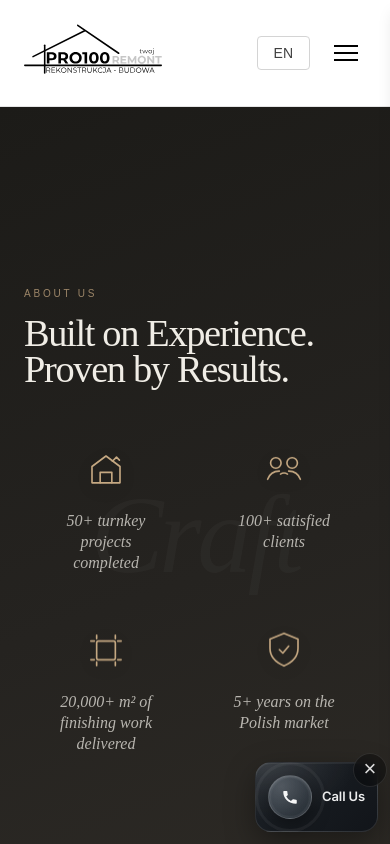
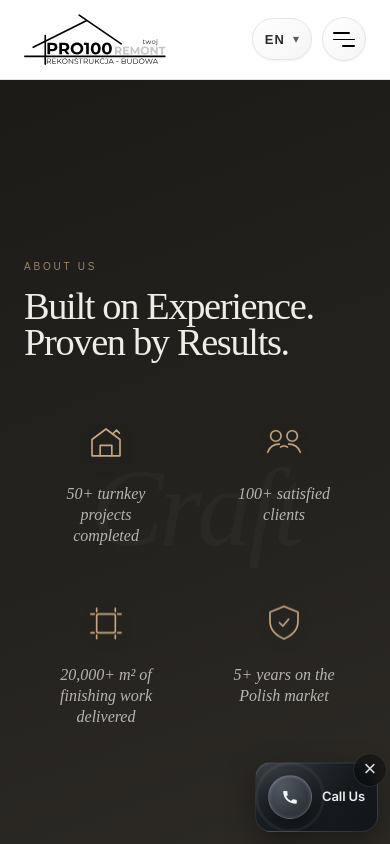
Before and after one commit to romanasolovan/prosto-remont, a Next.js app: page /en/about in a window 390 px wide. Shown: the top 844 px of the page. Built offline with nearby package versions, Linux system fonts and the light colour scheme.

Commit message:
improve responsive navigation with redesigned mobile menu, progressive header behavior, and enhanced language switcher UX

```diff
--- a/app/components/Header/Header.module.css
+++ b/app/components/Header/Header.module.css
@@ -1,44 +1,67 @@
 .header {
   position: sticky;
   top: 0;
-  background-color: var(--color-white);
+  background-color: rgba(255, 255, 255, 0.94);
+  backdrop-filter: blur(10px);
   border-bottom: 1px solid var(--color-grey-200);
   z-index: var(--z-sticky);
-  padding: var(--space-md) 0;
+  padding: 14px 0;
+  width: 100%;
+  transition:
+    padding var(--transition-base),
+    box-shadow var(--transition-base),
+    background-color var(--transition-base);
+}
+
+.headerCompact {
+  padding: 10px 0;
+  box-shadow: 0 6px 18px rgba(0, 0, 0, 0.04);
 }
 
 .headerContent {
   display: flex;
   align-items: center;
   justify-content: space-between;
-  gap: var(--space-md); /* Reduced from var(--space-lg) */
+  gap: 12px;
+  min-width: 0;
 }
 
 .logo {
-  font-family: var(--font-heading);
-  font-size: var(--text-2xl);
-  font-weight: 700;
-  letter-spacing: 0.05em;
-  color: var(--color-black);
-  transition: opacity var(--transition-fast);
-  flex-shrink: 0;
+  display: inline-flex;
+  align-items: center;
+  flex-shrink: 1;
+  min-width: 0;
+  max-width: 154px;
+  transition:
+    opacity var(--transition-fast),
+    max-width var(--transition-base);
+}
+
+.headerCompact .logo {
+  max-width: 146px;
 }
 
 .logo:hover {
-  opacity: 0.7;
-  color: var(--color-black);
+  opacity: 0.72;
 }
 
-/* Desktop Navigation */
+.logo img {
+  width: 100%;
+  height: auto;
+  display: block;
+}
+
 .desktopNav {
   display: none;
+  min-width: 0;
 }
 
 .navList {
   display: flex;
-  gap: var(--space-md); /* Reduced from var(--space-lg) for tighter spacing */
+  align-items: center;
+  gap: 18px;
   list-style: none;
-  align-items: center;
+  min-width: 0;
 }
 
 .navLink {
@@ -56,10 +79,10 @@
 .navLink::after {
   content: "";
   position: absolute;
-  bottom: 0;
+  bottom: -2px;
   left: 0;
   width: 0;
-  height: 2px;
+  height: 1.5px;
   background-color: var(--color-black);
   transition: width var(--transition-base);
 }
@@ -72,59 +95,144 @@
   width: 100%;
 }
 
-/* Header Actions */
 .headerActions {
   display: flex;
   align-items: center;
-  gap: var(
-    --space-sm
-  ); /* Reduced gap between language switcher and mobile button */
+  gap: 10px;
   flex-shrink: 0;
 }
 
-/* Mobile Menu Button */
+/* Premium burger button */
 .mobileMenuButton {
-  display: flex;
+  position: relative;
+  display: inline-flex;
   flex-direction: column;
+  justify-content: center;
   gap: 5px;
-  background: none;
-  border: none;
+  background: linear-gradient(
+    135deg,
+    var(--color-white),
+    var(--color-grey-100)
+  );
+  border: 1px solid var(--color-grey-200);
+  border-radius: 999px;
   cursor: pointer;
-  padding: var(--space-xs);
-  z-index: calc(var(--z-modal) + 1);
+  padding: 10px;
+  min-width: 44px;
+  min-height: 44px;
+  flex-shrink: 0;
+  box-shadow: var(--shadow-sm);
+  transition:
+    background-color var(--transition-fast),
+    border-color var(--transition-fast),
+    transform var(--transition-fast),
+    box-shadow var(--transition-fast);
+}
+
+.mobileMenuButton:hover {
+  border-color: var(--color-grey-300);
+  box-shadow: var(--shadow-md);
+  transform: translateY(-1px);
+}
+
+.mobileMenuButton:active {
+  transform: scale(0.96);
 }
 
 .hamburger {
   display: block;
-  width: 24px;
-  height: 2px;
+  height: 1.5px;
   background-color: var(--color-black);
-  transition: all var(--transition-base);
+  border-radius: 999px;
+  transition:
+    transform var(--transition-base),
+    opacity var(--transition-base),
+    width var(--transition-base);
 }
 
-/* Desktop breakpoint */
+.hamburger:nth-child(1) {
+  width: 17px;
+}
+
+.hamburger:nth-child(2) {
+  width: 22px;
+}
+
+.hamburger:nth-child(3) {
+  width: 13px;
+  align-self: flex-end;
+}
+
+.mobileMenuButtonOpen .hamburger:nth-child(1) {
+  width: 20px;
+  transform: translateY(6.5px) rotate(45deg);
+}
+
+.mobileMenuButtonOpen .hamburger:nth-child(2) {
+  opacity: 0;
+}
+
+.mobileMenuButtonOpen .hamburger:nth-child(3) {
+  width: 20px;
+  align-self: auto;
+  transform: translateY(-6.5px) rotate(-45deg);
+}
+
+@media (min-width: 480px) {
+  .logo {
+    max-width: 162px;
+  }
+}
+
 @media (min-width: 768px) {
   .header {
-    padding: var(--space-lg) 0;
+    padding: 16px 0;
+  }
+
+  .headerCompact {
+    padding: 12px 0;
   }
 
   .headerContent {
-    gap: var(--space-lg);
+    gap: 16px;
+  }
+
+  .logo {
+    max-width: 170px;
+  }
+}
+
+@media (min-width: 1024px) {
+  .header {
+    padding: 20px 0;
+  }
+
+  .headerCompact {
+    padding: 14px 0;
+  }
+
+  .headerContent {
+    gap: 24px;
+  }
+
+  .logo {
+    max-width: 178px;
+    flex-shrink: 0;
   }
 
   .desktopNav {
     display: block;
-    flex: 1;
-    margin-left: var(--space-xl); /* Space after logo */
-    margin-right: auto; /* Push language switcher to the right */
+    flex: 1 1 auto;
+    min-width: 0;
   }
 
   .navList {
-    gap: var(--space-lg); /* More spacious on desktop */
+    justify-content: center;
+    gap: 20px;
   }
 
   .headerActions {
-    gap: 0; /* No gap needed on desktop since only language switcher shows */
+    gap: 0;
   }
 
   .mobileMenuButton {
@@ -132,13 +240,8 @@
   }
 }
 
-/* Large desktop - even more refined spacing */
-@media (min-width: 1024px) {
+@media (min-width: 1280px) {
   .navList {
-    gap: var(--space-xl);
-  }
-
-  .desktopNav {
-    margin-left: var(--space-2xl);
+    gap: 28px;
   }
 }
--- a/app/components/Header/Header.tsx
+++ b/app/components/Header/Header.tsx
@@ -1,6 +1,6 @@
 "use client";
 
-import { useState } from "react";
+import { useEffect, useRef, useState } from "react";
 import { useTranslations } from "next-intl";
 import { Link } from "@/navigation";
 import styles from "./Header.module.css";
@@ -10,6 +10,10 @@ import Image from "next/image";
 
 export default function Header() {
   const [mobileMenuOpen, setMobileMenuOpen] = useState(false);
+  const [isCompact, setIsCompact] = useState(false);
+  const [headerHeight, setHeaderHeight] = useState(0);
+
+  const headerRef = useRef<HTMLElement | null>(null);
   const t = useTranslations("navigation");
 
   const navLinks = [
@@ -21,26 +25,67 @@ export default function Header() {
     { href: "/contact", label: t("contact") },
   ];
 
+  useEffect(() => {
+    const updateHeaderHeight = () => {
+      if (headerRef.current) {
+        setHeaderHeight(headerRef.current.offsetHeight);
+      }
+    };
+
+    const handleScroll = () => {
+      setIsCompact(window.scrollY > 24);
+    };
+
+    updateHeaderHeight();
+    handleScroll();
+
+    window.addEventListener("resize", updateHeaderHeight);
+    window.addEventListener("scroll", handleScroll, { passive: true });
+
+    return () => {
+      window.removeEventListener("resize", updateHeaderHeight);
+      window.removeEventListener("scroll", handleScroll);
+    };
+  }, []);
+
+  useEffect(() => {
+    if (!mobileMenuOpen) return;
+
+    const handleResize = () => {
+      if (headerRef.current) {
+        setHeaderHeight(headerRef.current.offsetHeight);
+      }
+    };
+
+    handleResize();
+    window.addEventListener("resize", handleResize);
+
+    return () => window.removeEventListener("resize", handleResize);
+  }, [mobileMenuOpen]);
+
   const toggleMobileMenu = () => {
-    setMobileMenuOpen(!mobileMenuOpen);
+    setMobileMenuOpen((prev) => !prev);
   };
 
   return (
     <>
-      <header className={styles.header}>
+      <header
+        ref={headerRef}
+        className={`${styles.header} ${isCompact ? styles.headerCompact : ""}`}
+      >
         <div className="container">
           <div className={styles.headerContent}>
             <Link href="/" className={styles.logo}>
               <Image
                 src="/LOGO_FULL.svg"
                 alt="Prosto Remont logo"
-                width={150}
-                height={50}
+                width={180}
+                height={60}
                 priority
+                style={{ width: "100%", height: "auto" }}
               />
             </Link>
 
-            {/* Desktop Navigation */}
             <nav className={styles.desktopNav}>
               <ul className={styles.navList}>
                 {navLinks.map((link) => (
@@ -56,9 +101,10 @@ export default function Header() {
             <div className={styles.headerActions}>
               <LanguageSwitcher />
 
-              {/* Mobile Menu Toggle */}
               <button
-                className={styles.mobileMenuButton}
+                className={`${styles.mobileMenuButton} ${
+                  mobileMenuOpen ? styles.mobileMenuButtonOpen : ""
+                }`}
                 onClick={toggleMobileMenu}
                 aria-label="Toggle mobile menu"
                 aria-expanded={mobileMenuOpen}
@@ -76,6 +122,7 @@ export default function Header() {
         isOpen={mobileMenuOpen}
         onClose={() => setMobileMenuOpen(false)}
         navLinks={navLinks}
+        topOffset={headerHeight}
       />
     </>
   );
--- a/app/components/LanguageSwitcher/LanguageSwitcher.module.css
+++ b/app/components/LanguageSwitcher/LanguageSwitcher.module.css
@@ -3,73 +3,130 @@
 }
 
 .currentLocale {
-  background: none;
-  border: 1px solid var(--color-grey-300);
-  padding: var(--space-xs) var(--space-sm);
-  font-size: var(--text-sm);
-  font-weight: 500;
+  display: inline-flex;
+  align-items: center;
+  gap: 8px;
+
+  border: 1px solid var(--color-grey-200);
+  background: linear-gradient(
+    135deg,
+    var(--color-white),
+    var(--color-grey-100)
+  );
+
+  padding: 8px 12px;
+  min-height: 42px;
+
+  border-radius: 999px;
   cursor: pointer;
-  border-radius: var(--radius-sm);
-  color: var(--color-grey-700);
-  transition: all var(--transition-fast);
+
+  box-shadow: var(--shadow-sm);
+
+  transition:
+    border-color var(--transition-fast),
+    box-shadow var(--transition-fast),
+    transform var(--transition-fast);
 }
 
 .currentLocale:hover {
-  border-color: var(--color-grey-600);
-  color: var(--color-black);
+  border-color: var(--color-grey-300);
+  box-shadow: var(--shadow-md);
+  transform: translateY(-1px);
 }
 
-.localeList {
+.currentLocaleText {
+  font-size: 13px;
+  font-weight: 600;
+  letter-spacing: 0.08em;
+  color: var(--color-grey-800);
+}
+
+.chevron {
+  font-size: 12px;
+  color: var(--color-grey-600);
+  transition: transform var(--transition-fast);
+}
+
+.chevronOpen {
+  transform: rotate(180deg);
+}
+
+.dropdown {
   position: absolute;
-  top: calc(100% + var(--space-xs));
+  top: calc(100% + 8px);
   right: 0;
-  background-color: var(--color-white);
+
+  min-width: 180px;
+
+  background: var(--color-white);
   border: 1px solid var(--color-grey-200);
-  border-radius: var(--radius-sm);
-  box-shadow: var(--shadow-md);
-  list-style: none;
-  min-width: 140px;
+  border-radius: 14px;
+
+  box-shadow: 0 14px 28px rgba(0, 0, 0, 0.08);
+
   opacity: 0;
   visibility: hidden;
-  transform: translateY(-8px);
-  transition: all var(--transition-fast);
+  transform: translateY(-6px);
+  transition:
+    opacity var(--transition-fast),
+    transform var(--transition-fast),
+    visibility var(--transition-fast);
+
+  overflow: hidden;
   z-index: var(--z-dropdown);
 }
 
-.languageSwitcher:hover .localeList,
-.languageSwitcher:focus-within .localeList {
+.dropdownOpen {
   opacity: 1;
   visibility: visible;
   transform: translateY(0);
 }
 
+.localeList {
+  list-style: none;
+  padding: 6px;
+}
+
 .localeButton {
   width: 100%;
-  padding: var(--space-sm) var(--space-md);
+  display: grid;
+  grid-template-columns: 44px 1fr;
+  align-items: center;
+  gap: 10px;
+
+  padding: 10px 12px;
+
   background: none;
   border: none;
+  border-radius: 10px;
+
   text-align: left;
-  font-size: var(--text-sm);
-  color: var(--color-grey-700);
   cursor: pointer;
-  transition: all var(--transition-fast);
+
+  transition: background-color var(--transition-fast);
 }
 
 .localeButton:hover {
-  background-color: var(--color-grey-100);
-  color: var(--color-black);
+  background: var(--color-grey-100);
 }
 
 .localeButton.active {
-  background-color: var(--color-grey-100);
-  color: var(--color-black);
-  font-weight: 600;
+  background: var(--color-grey-100);
 }
 
-.localeButton:first-child {
-  border-radius: var(--radius-sm) var(--radius-sm) 0 0;
+.localeCode {
+  font-size: 12px;
+  font-weight: 700;
+  letter-spacing: 0.08em;
+  color: var(--color-grey-800);
 }
 
-.localeButton:last-child {
-  border-radius: 0 0 var(--radius-sm) var(--radius-sm);
+.localeName {
+  font-size: 14px;
+  color: var(--color-grey-700);
 }
+
+.localeButton.active .localeName,
+.localeButton.active .localeCode {
+  color: var(--color-black);
+}
--- a/app/components/LanguageSwitcher/LanguageSwitcher.tsx
+++ b/app/components/LanguageSwitcher/LanguageSwitcher.tsx
@@ -1,5 +1,6 @@
 "use client";
 
+import { useEffect, useRef, useState } from "react";
 import { useParams } from "next/navigation";
 import { usePathname, useRouter } from "@/navigation";
 import { locales, localeLabels, type Locale } from "@/i18n/request";
@@ -11,15 +12,48 @@ export default function LanguageSwitcher() {
   const params = useParams();
   const currentLocale = params.locale as Locale;
 
+  const [open, setOpen] = useState(false);
+  const wrapperRef = useRef<HTMLDivElement | null>(null);
+
+  useEffect(() => {
+    const handleClickOutside = (event: MouseEvent) => {
+      if (
+        wrapperRef.current &&
+        !wrapperRef.current.contains(event.target as Node)
+      ) {
+        setOpen(false);
+      }
+    };
+
+    document.addEventListener("mousedown", handleClickOutside);
+    return () => document.removeEventListener("mousedown", handleClickOutside);
+  }, []);
+
   const handleLocaleChange = (newLocale: Locale) => {
     router.replace(pathname, { locale: newLocale });
+    setOpen(false);
   };
 
   return (
-    <div className={styles.languageSwitcher}>
-      <button className={styles.currentLocale} aria-label="Change language">
+    <div className={styles.languageSwitcher} ref={wrapperRef}>
+      <button
+        className={styles.currentLocale}
+        onClick={() => setOpen((prev) => !prev)}
+        aria-expanded={open}
+        aria-label="Change language"
+      >
+        <span className={styles.currentLocaleText}>
           {currentLocale.toUpperCase()}
+        </span>
+        <span
+          className={`${styles.chevron} ${open ? styles.chevronOpen : ""}`}
+          aria-hidden="true"
+        >
+          ▾
+        </span>
       </button>
+
+      <div className={`${styles.dropdown} ${open ? styles.dropdownOpen : ""}`}>
         <ul className={styles.localeList}>
           {locales.map((locale) => (
             <li key={locale}>
@@ -29,11 +63,17 @@ export default function LanguageSwitcher() {
                   locale === currentLocale ? styles.active : ""
                 }`}
               >
+                <span className={styles.localeCode}>
+                  {locale.toUpperCase()}
+                </span>
+                <span className={styles.localeName}>
                   {localeLabels[locale]}
+                </span>
               </button>
             </li>
           ))}
         </ul>
       </div>
+    </div>
   );
 }
--- a/app/globals.css
+++ b/app/globals.css
@@ -11,6 +11,31 @@
   --color-grey-200: #e5e5e5;
   --color-grey-100: #f5f5f5;
   --color-white: #ffffff;
+
+  /* Premium Warm Neutral Palette */
+  --color-ivory-50: #f7f6f2;
+  --color-ivory-100: #f5f3ee;
+  --color-ivory-200: #f1eee8;
+  --color-stone-300: #efede8;
+  --color-stone-400: #e7e2d9;
+
+  --color-charcoal-900: #1c1b18;
+  --color-charcoal-800: #252320;
+  --color-charcoal-700: #2e2b26;
+  --color-charcoal-600: #302d28;
+
+  --color-sand-500: #c5a882;
+  --color-sand-400: #d4bc9a;
+  --color-sand-300: rgba(197, 168, 130, 0.3);
+  --color-sand-200: rgba(197, 168, 130, 0.16);
+  --color-sand-100: rgba(197, 168, 130, 0.08);
+
+  --color-olive-500: #555c3f;
+  --color-olive-300: rgba(85, 92, 63, 0.16);
+  --color-olive-200: rgba(85, 92, 63, 0.08);
+
+  --color-cream-text: #f0ede6;
+  --color-muted-warm: #5a5650;
 
   /* Spacing Scale */
   --space-xs: 0.5rem; /* 8px */
```
Also changed, not shown: app/components/MobileMenu/MobileMenu.module.css (+38 -41 lines), app/components/MobileMenu/MobileMenu.tsx (+27 -12 lines). Lines whose indentation alone changed are shown as unchanged.
